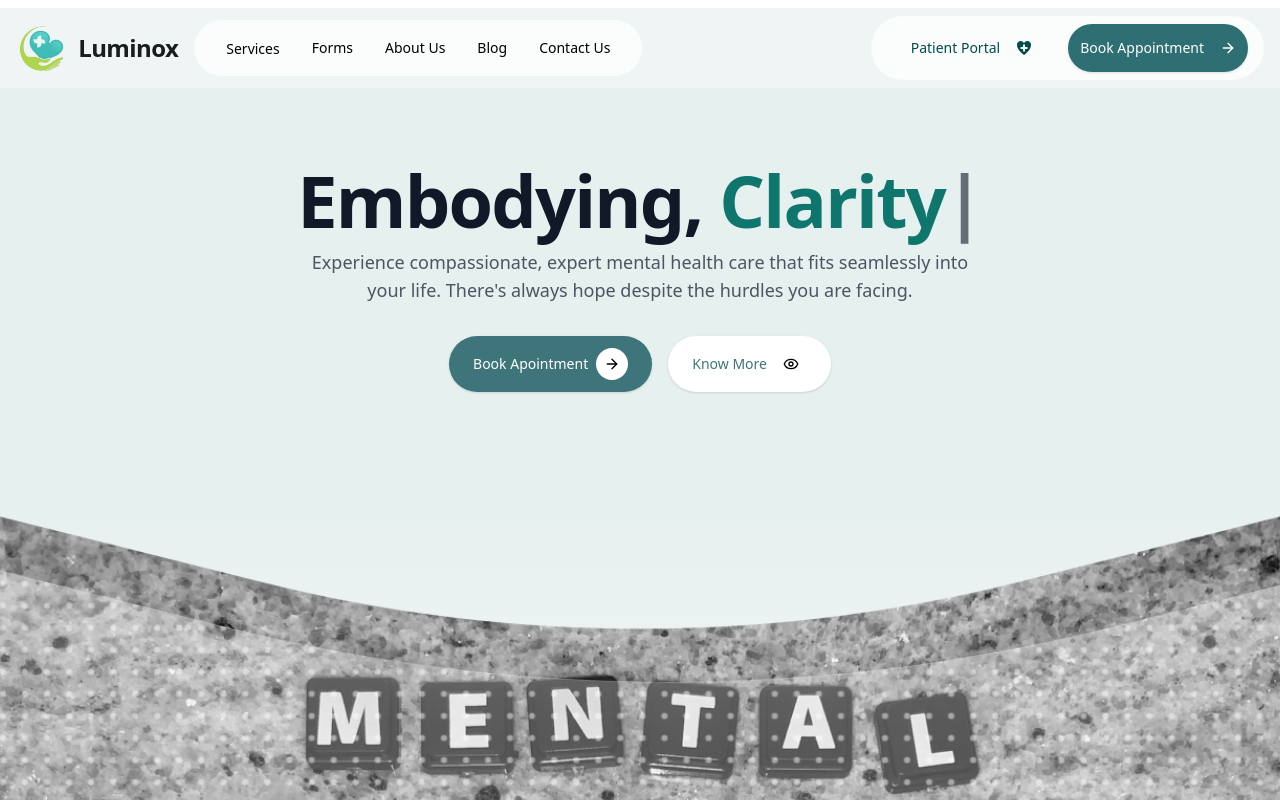
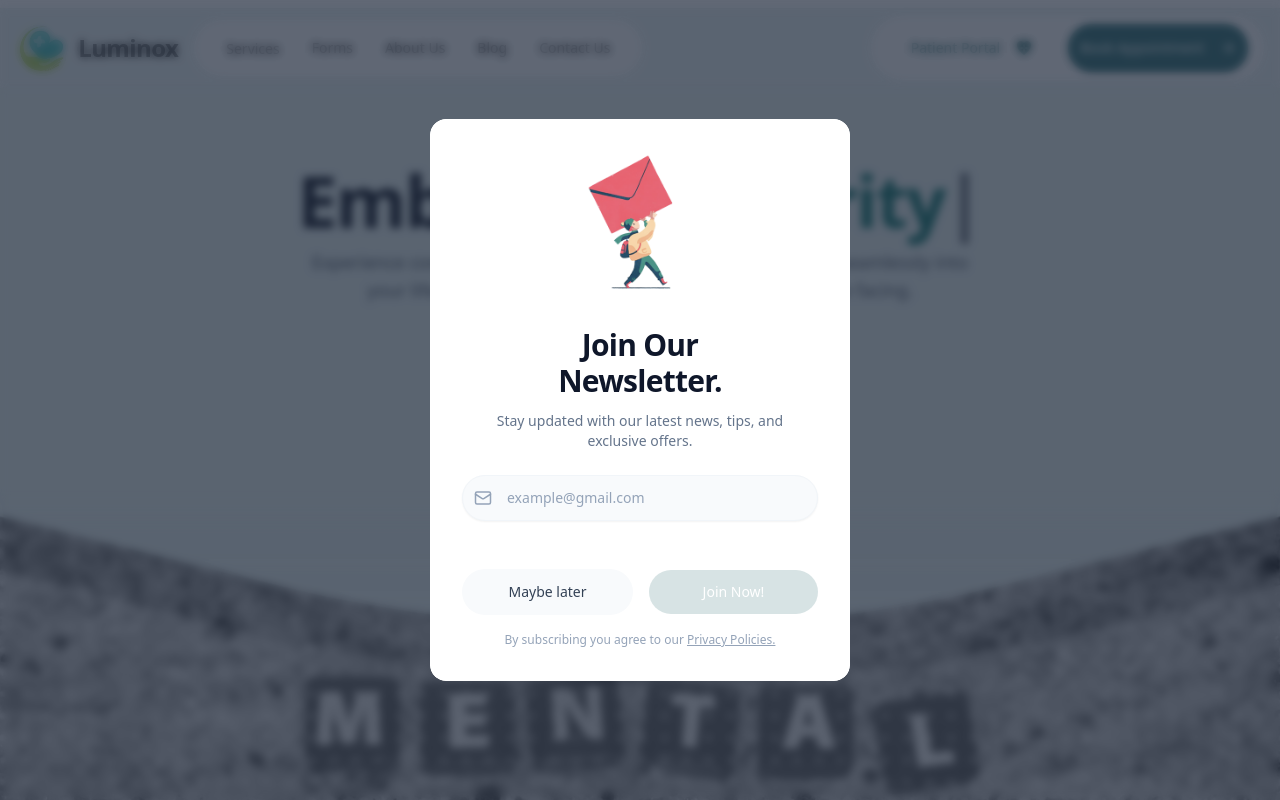
Before and after one commit to officialoptimusdev/luminox, a React (Vite) app: page / in a window 1280 px wide. Shown: the top 800 px of the page. Built offline with nearby package versions, Linux system fonts and the light colour scheme.

Commit message:
feature: implemented Newsletter modal

```diff
--- /dev/null
+++ b/src/components/Forms/NewsLetterForm/index.jsx
@@ -0,0 +1,113 @@
+import React, { useState } from "react";
+import { Mail, AlertCircle } from "lucide-react";
+
+export default function NewsLetterForm({ onJoin }) {
+   const [email, setEmail] = useState("");
+   const [error, setError] = useState("");
+
+   const handleSubmit = (e) => {
+      e.preventDefault();
+      if (!email || !/^\S+@\S+\.\S+$/.test(email)) {
+         setError("Please enter a valid email address.");
+         return;
+      }
+      setError(""); // clear error if valid
+      if (onJoin) onJoin(email);
+   };
+
+   const isEmailValid = /^\S+@\S+\.\S+$/.test(email);
+
+   return (
+      <form
+         onSubmit={handleSubmit}
+         className="w-full max-w-md mx-auto px-6 py-8 bg-white rounded-2xl shadow-md"
+         aria-label="newsletter-form"
+      >
+         {/* Illustration */}
+         <div className="flex justify-center">
+            <img
+               src="/assets/news-letter.png"
+               alt="newsletter"
+               className="w-48 h-48 object-contain -mt-6"
+            />
+         </div>
+
+         {/* Title */}
+         <h2 className="mt-2 text-center text-3xl font-extrabold tracking-tight text-slate-900">
+            Join Our
+            <br />
+            Newsletter.
+         </h2>
+
+         {/* Subtitle */}
+         <p className="mt-3 text-center text-sm text-slate-500 px-6">
+            Stay updated with our latest news, tips, and exclusive offers.
+         </p>
+
+         {/* Input + actions */}
+         <div className="mt-6 px-2">
+            <label htmlFor="email" className="sr-only">
+               Email address
+            </label>
+
+            <div className="relative">
+               <span className="absolute inset-y-0 left-3 flex items-center pointer-events-none text-slate-400">
+                  <Mail size={18} />
+               </span>
+               <input
+                  id="email"
+                  type="email"
+                  className={`w-full pl-11 pr-4 py-3 rounded-full bg-slate-50 border text-sm text-slate-700 placeholder-slate-400 shadow-sm focus:outline-none focus:ring-2 ${error
+                     ? "border-red-500 focus:ring-red-400"
+                     : "border-slate-100 focus:ring-teal-400"
+                     }`}
+                  placeholder="example@gmail.com"
+                  value={email}
+                  onChange={(e) => setEmail(e.target.value)}
+                  aria-label="email"
+               />
+            </div>
+
+            {/* error message with fade-in */}
+            <p
+               className={`mt-2 flex items-center text-sm text-red-600 transition-opacity duration-300 ${error ? "opacity-100" : "opacity-0"
+                  }`}
+            >
+               <AlertCircle className="w-4 h-4 mr-1" />
+               {error || "placeholder"}
+            </p>
+
+            {/* Buttons row */}
+            <div className="mt-5 flex items-center justify-between gap-4">
+               <button
+                  type="button"
+                  onClick={() => {
+                     const evt = new CustomEvent("newsletter:maybe-later");
+                     window.dispatchEvent(evt);
+                  }}
+                  className="flex-1 py-3 rounded-full bg-slate-50 text-slate-700 text-sm border border-transparent hover:bg-slate-100 transition"
+               >
+                  Maybe later
+               </button>
+
+               <button
+                  type="submit"
+                  disabled={!isEmailValid}
+                  className={`flex-1 py-3 rounded-full text-white text-sm font-medium transition ${isEmailValid
+                     ? "bg-[#3E757B] hover:bg-teal-700 cursor-pointer"
+                     : "bg-[#3e757b34] cursor-not-allowed"
+                     }`}
+               >
+                  Join Now!
+               </button>
+            </div>
+
+            {/* privacy text */}
+            <p className="mt-4 text-center text-[12px] text-slate-400">
+               By subscribing you agree to our{" "}
+               <span className="underline">Privacy Policies.</span>
+            </p>
+         </div>
+      </form>
+   );
+}
--- /dev/null
+++ b/src/components/Modals/NewsLetterModal.jsx
@@ -0,0 +1,59 @@
+import React, { useEffect } from "react";
+import ReactDOM from "react-dom";
+import NewsLetterForm from "../Forms/NewsLetterForm";
+
+
+export default function NewsLetterModal({ open = true, onClose, onJoin }) {
+   // close when Escape pressed
+   useEffect(() => {
+      const onKey = (e) => {
+         if (e.key === "Escape" && onClose) onClose();
+      };
+      window.addEventListener("keydown", onKey);
+      return () => window.removeEventListener("keydown", onKey);
+   }, [onClose]);
+
+   // listen to "maybe later" from the form
+   useEffect(() => {
+      const handler = () => {
+         if (onClose) onClose();
+      };
+      window.addEventListener("newsletter:maybe-later", handler);
+      return () => window.removeEventListener("newsletter:maybe-later", handler);
+   }, [onClose]);
+
+   if (!open) return null;
+
+   return ReactDOM.createPortal(
+      <div
+         className="fixed inset-0 z-50 flex items-center justify-center"
+         aria-modal="true"
+         role="dialog"
+      >
+         {/* Backdrop */}
+         <div
+            className="absolute inset-0 bg-slate-800/70 backdrop-blur-sm"
+            onClick={() => {
+               if (onClose) onClose();
+            }}
+         />
+
+         {/* Card container matching screenshot size and style */}
+         <div className="relative z-10 w-[420px] max-w-[92vw] mx-4">
+            <div className="rounded-2xl overflow-hidden">
+               {/* Slightly taller white card area with subtle pattern-like background */}
+               <div className="bg-white rounded-2xl shadow-2xl">
+                  {/* Pass the form as a child; supply a callback for when the user joins */}
+                  <NewsLetterForm
+                     onJoin={(email) => {
+                        if (onJoin) onJoin(email);
+                        if (onClose) onClose();
+                     }}
+                  />
+               </div>
+            </div>
+         </div>
+      </div>,
+      document.body
+   );
+}
--- a/src/pages/home/index.jsx
+++ b/src/pages/home/index.jsx
@@ -1,11 +1,16 @@
+import React, { useEffect, useState } from "react";
 import FeaturedBlog from "@/components/FeaturedBlog";
 import FeaturedSection from "@/components/FeaturedSection";
 import FeaturedServices from "@/components/FeaturedServices";
 import Hero from "@/components/Hero";
 import MissionStatement from "@/components/MissionStatement";
 import ReviewSection from "@/components/ReviewSection";
+import NewsLetterModal from "@/components/Modals/NewsLetterModal";
+
 
 const Home = () => {
+  const [showNewsletter, setShowNewsletter] = useState(false);
+
   const sections = [
     {
       tagline: "Washington DC",
@@ -27,6 +32,26 @@ const Home = () => {
     },
   ];
 
+  useEffect(() => {
+    // Only show the newsletter modal when Home mounts (i.e., user visits "/")
+    setShowNewsletter(true);
+
+    // Auto close after 20 seconds (20000 ms)
+    const t = setTimeout(() => {
+      setShowNewsletter(false);
+    }, 20000);
+
+    // Cleanup timer on unmount
+    return () => clearTimeout(t);
+  }, []);
+
+  // Optional handler when user successfully joins
+  const handleJoin = (email) => {
+    // Keep your subscription logic here; this will be called when form submits
+    console.log("Newsletter subscribed:", email);
+    // you can also call an API here
+  };
+
   return (
     <main className="w-full">
       <Hero />
@@ -35,6 +60,16 @@ const Home = () => {
       <FeaturedBlog />
       <FeaturedSection sections={sections} />
       <ReviewSection />
+
+      {/* Newsletter modal rendered on top when showNewsletter is true */}
+      <NewsLetterModal
+        open={showNewsletter}
+        onClose={() => setShowNewsletter(false)}
+        onJoin={(email) => {
+          handleJoin(email);
+          setShowNewsletter(false);
+        }}
+      />
     </main>
   );
 };
```
Also changed, not shown: public/assets/news-letter.png (added).
